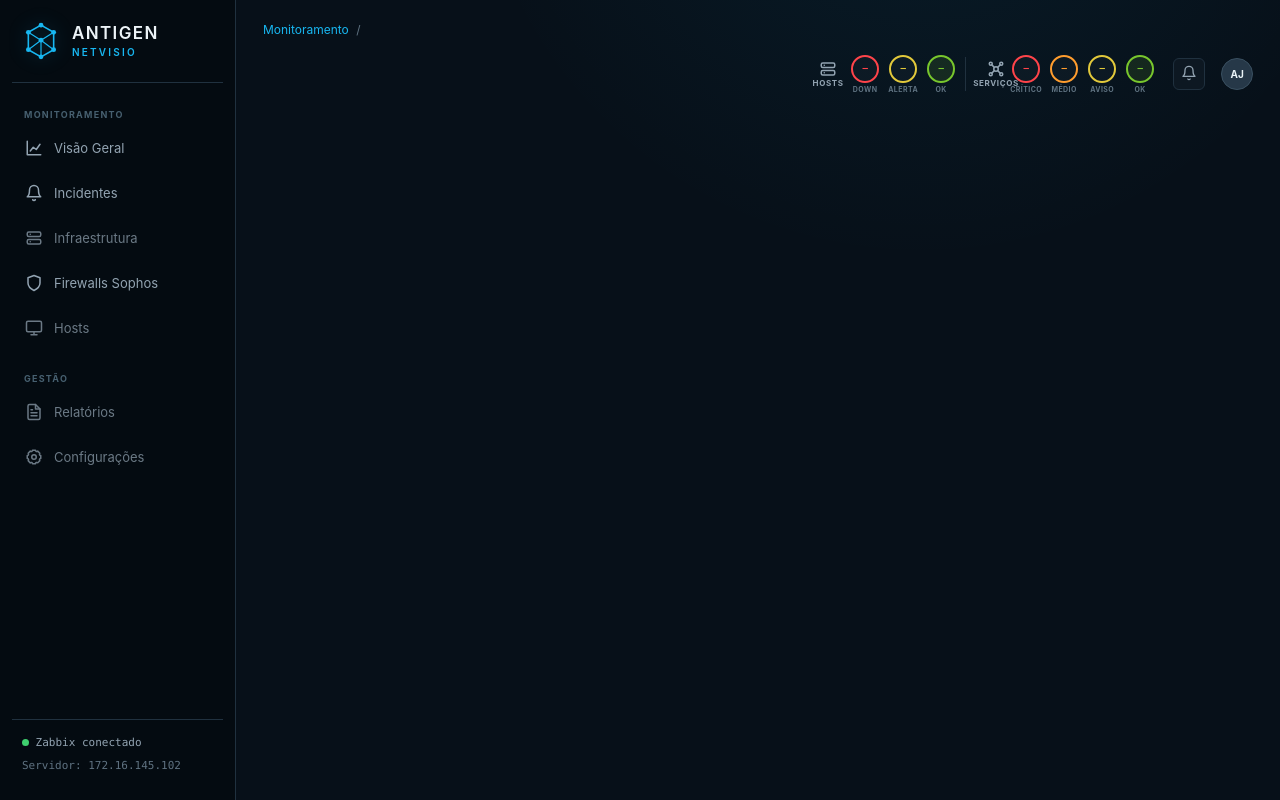
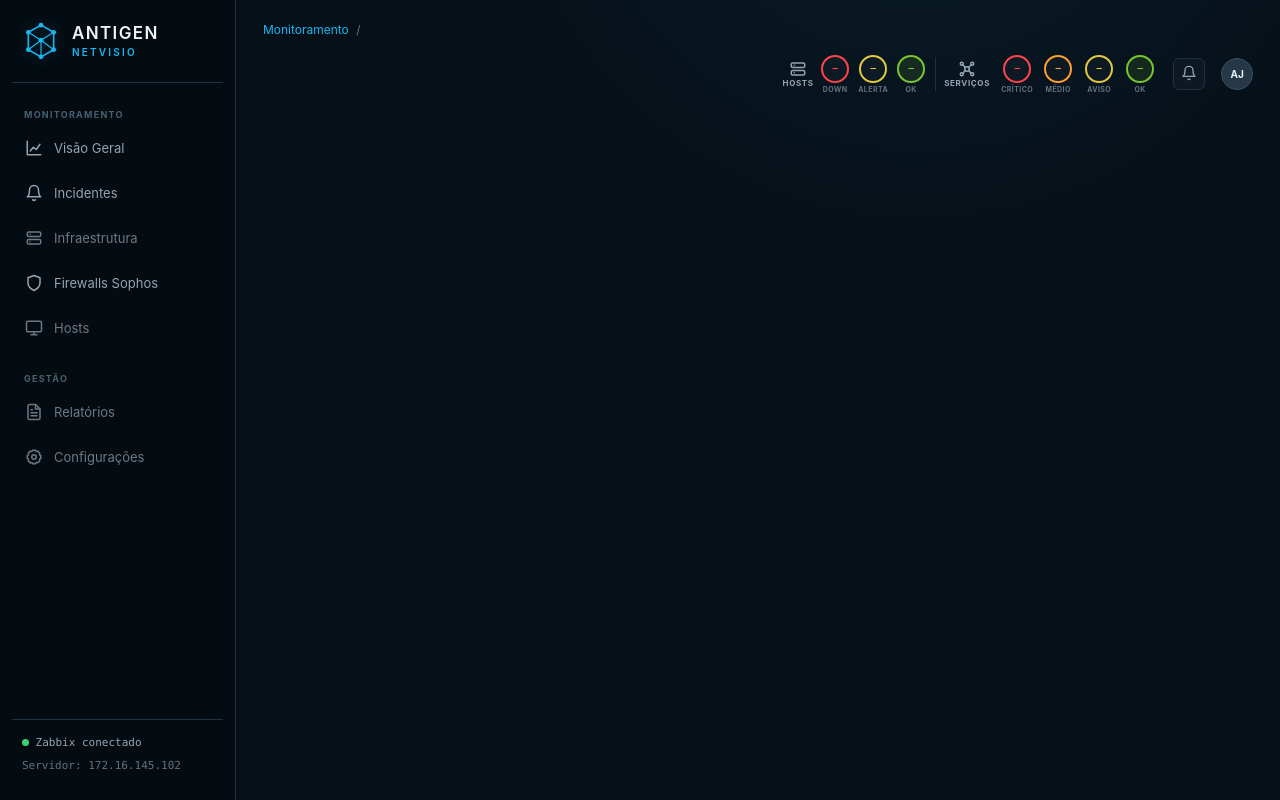
Before and after one commit to juniorkalvin7/immunity-dashboard, a Flask app: template templates/base.html in a window 1280 px wide. Run offline with Flask 3, Linux system fonts and the light colour scheme; the template is opened without the code that fills it, so the values that code supplies are empty.

Commit message:
Fix services label spacing in operations header

```diff
--- a/static/css/dashboard.css
+++ b/static/css/dashboard.css
@@ -1029,6 +1029,14 @@ main { max-width: none; padding: 22px clamp(18px, 2.1vw, 38px) 32px; }
   .strip-count { min-width: 34px; }
   .strip-count strong { min-width: 28px; height: 28px; padding-inline: 6px; }
 }
+
+/* "SERVIÇOS" needs a wider label slot than "HOSTS". */
+.strip-divider + .strip-group { gap: 7px; }
+.strip-divider + .strip-group .strip-group-icon {
+  width: 48px;
+  min-width: 48px;
+  margin-right: 2px;
+}
 .breadcrumb { color: var(--accent); }
 .page-header-row h1 { font-size: clamp(22px, 1.65vw, 30px); letter-spacing: -.025em; }
 .page-sub { font-size: 13px; }
```
